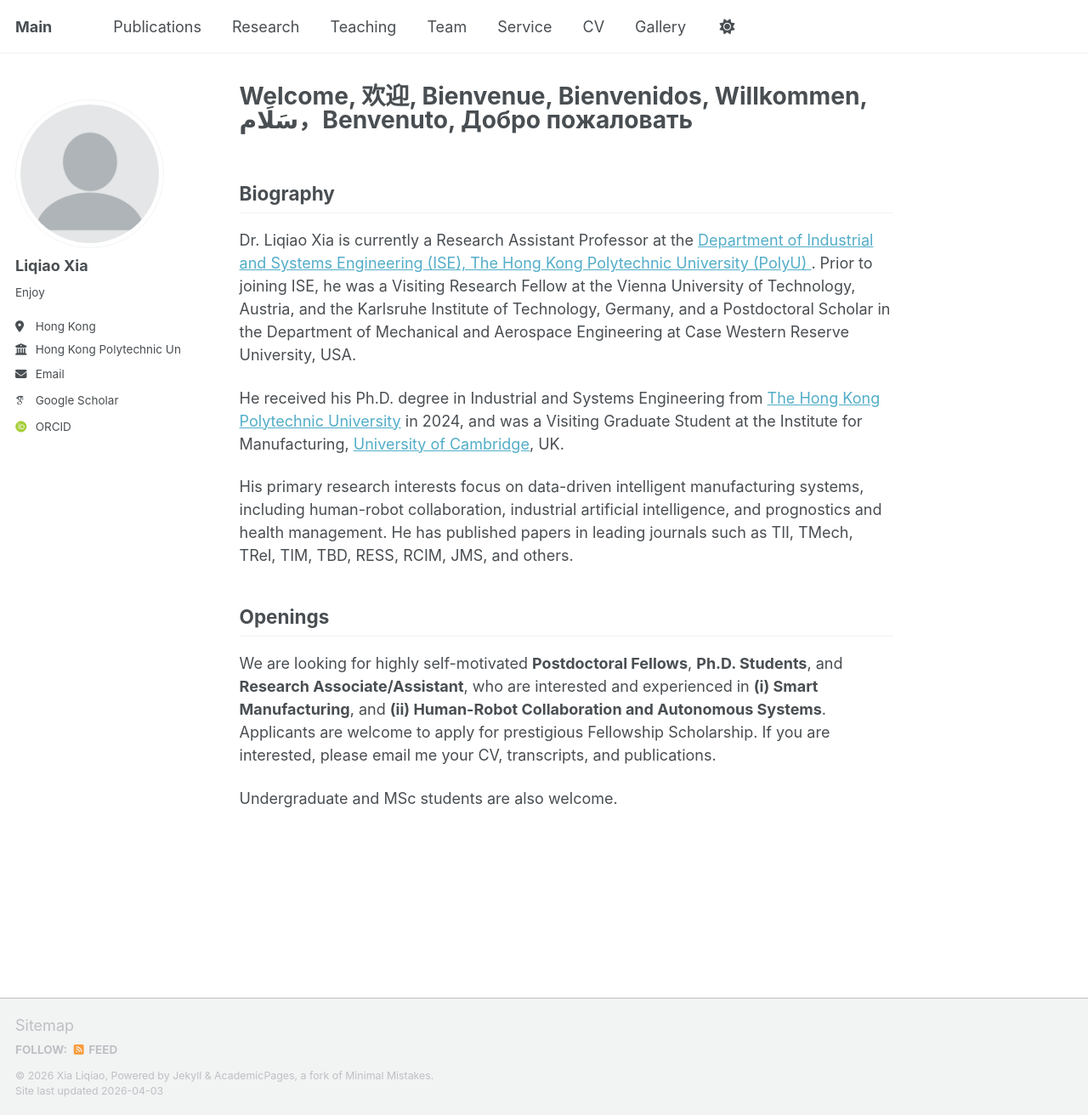
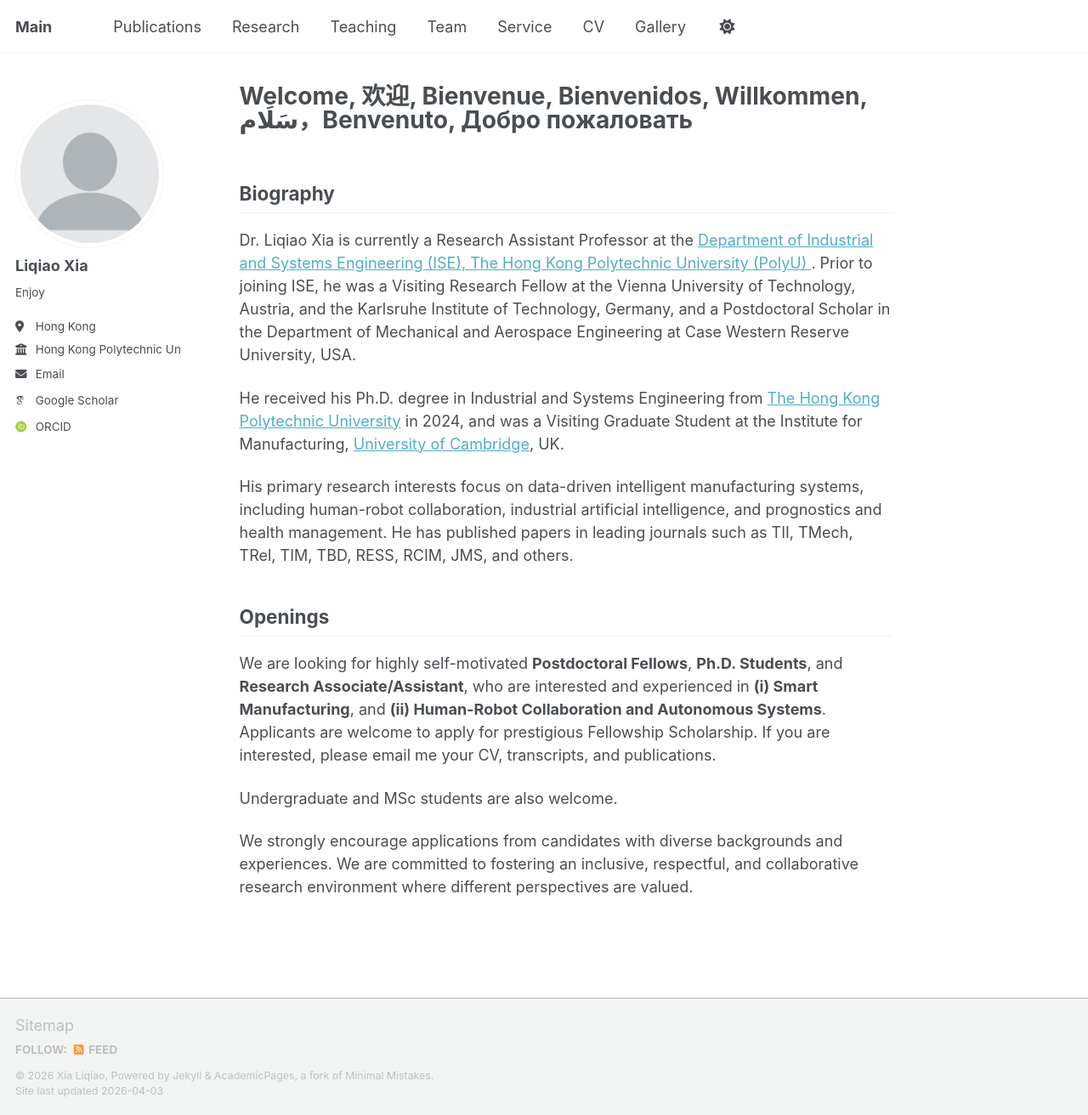
Before and after one commit to rickyqiao/liqiaoxia123, a Jekyll site: the page built from _pages/about.md, in a window 1280 px wide and 1312 px high. Shown: the whole window at 85% size. Built offline with Jekyll 4.4.1, drawn with Linux system fonts in a browser that asks for light colours; some web fonts are replaced; a script bundle is joined from its source files by our own code; library files that are not in the unit come from our copies.

Commit message:
Add diversity note to openings section

```diff
--- a/_pages/about.md
+++ b/_pages/about.md
@@ -48,4 +48,10 @@ redirect_from:
   <p>
     Undergraduate and MSc students are also welcome.
   </p>
+
+  <p>
+    We strongly encourage applications from candidates with diverse backgrounds and experiences.
+    We are committed to fostering an inclusive, respectful, and collaborative research environment
+    where different perspectives are valued.
+  </p>
 </section>
```
